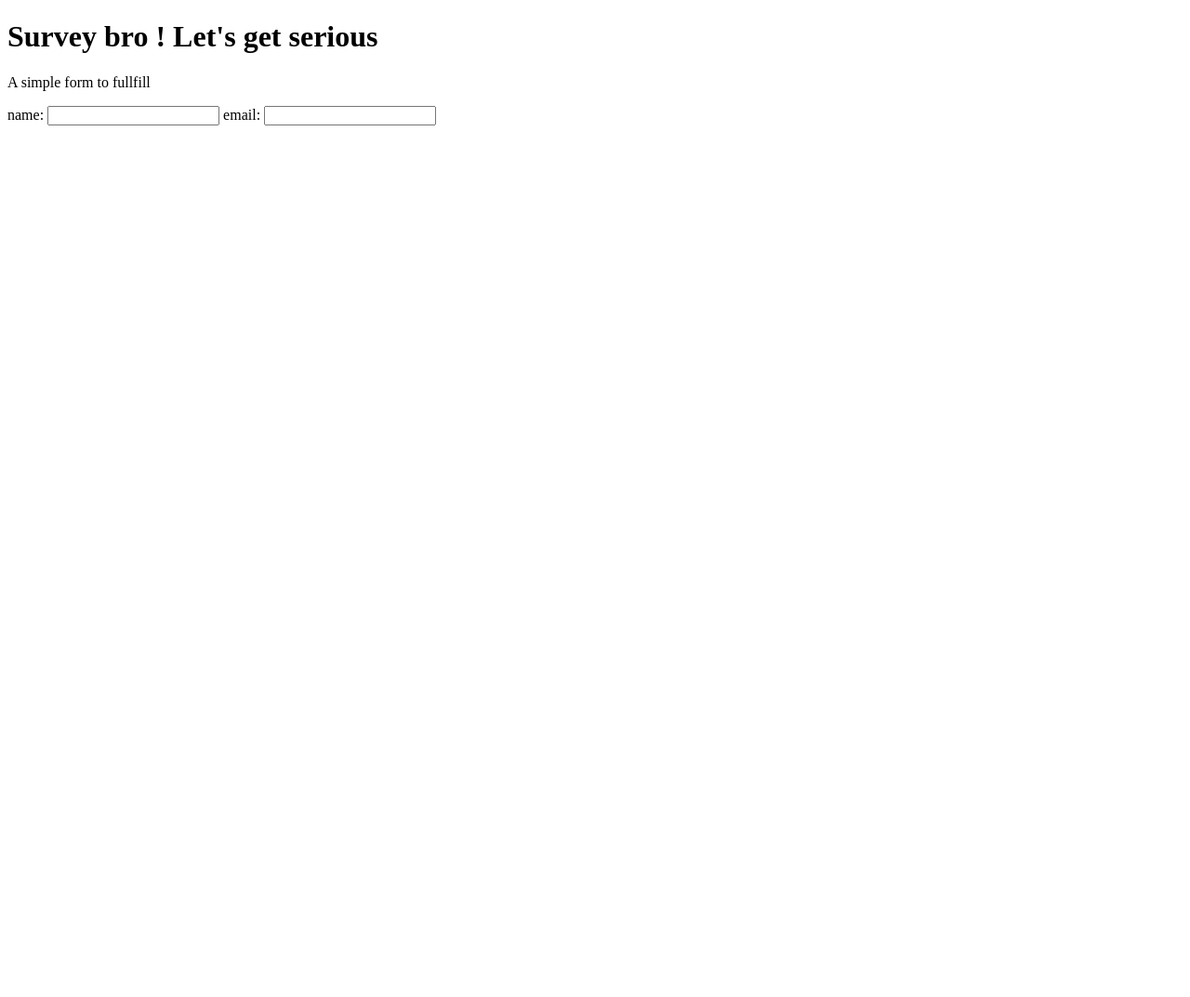
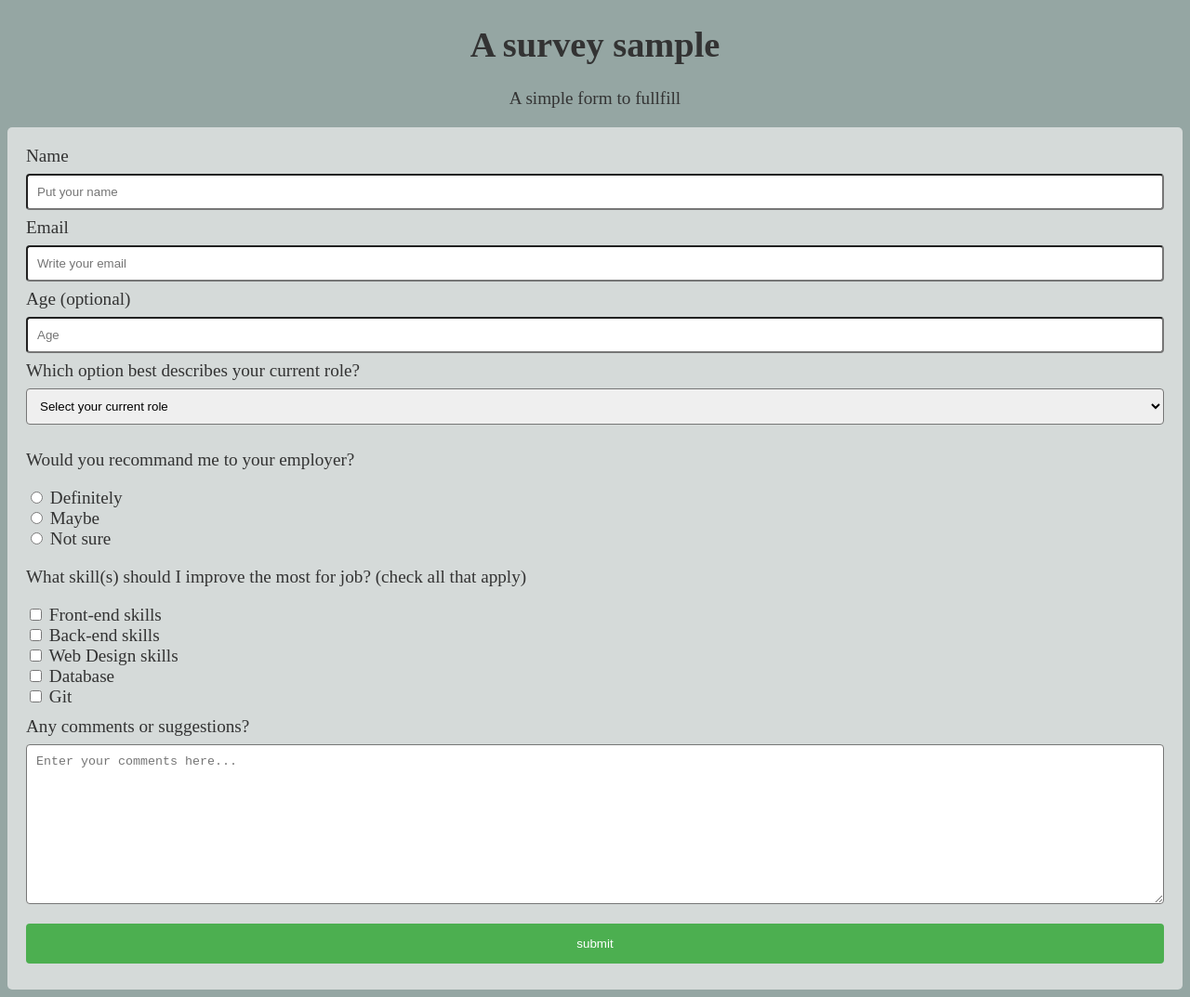
Before and after one commit to joanis96/surveyform, a plain HTML site: page index.html in a window 1280 px wide. Shown: the whole page at 93% size. Before the commit the page ends 800 px from the top, so only its background shows below. Drawn offline with Linux system fonts and the light colour scheme.

Commit message:
upgraded version
almost done for now

```diff
--- a/index.html
+++ b/index.html
@@ -1,22 +1,65 @@
 <!DOCTYPE html>
 <html lang="en">
+
 <head>
     <meta charset="UTF-8">
     <meta http-equiv="X-UA-Compatible" content="IE=edge">
     <meta name="viewport" content="width=device-width, initial-scale=1.0">
     <title>Survey form</title>
-    <link rel="stylesheet" href="style.css">
+    <link rel="stylesheet" href="styles.css">
 </head>
+
 <body>
     <main>
-        <h1 id="title">Survey bro ! Let's get serious</h1>
+        <h1 id="title">A survey sample</h1>
         <p id="description">A simple form to fullfill</p>
-        <form action="" id="survey-form">
-            <label for="name">name:</label>
-            <input type="text" id="name">
-            <label for="email">email:</label>
-            <input type="email" id="email">
-        </form>
+        <div id="form-div">
+            <form action="" id="survey-form">
+                <label for="name" class="name" id="name-label">Name</label>
+                <input type="text" id="name" name="name" required placeholder="Put your name">
+                <label for="email" class="label-name" id="email-label">Email </label>
+                <input type="email" id="email" name="email" required placeholder="Write your email">
+                <label for="number" class="label-name" id="number-label">Age (optional) </label>
+                <input type="number" id="number" min="10" max="110" name="age" placeholder="Age">
+                <label for="dropdown" class="label-name">Which option best describes your current role?</label>
+                <select name="current-role" id="dropdown">
+                    <option value="" disabled selected hidden>Select your current role</option>
+                    <option value="Student">Student</option>
+                    <option value="Full time job">Full time job</option>
+                    <option value="Full time learner">Full time learner</option>
+                    <option value="Prefer not to say">Prefer not to say</option>
+                    <option value="Other">Other</option>
+                </select> <br>
+                <p>Would you recommand me to your employer?</p>
+                <input type="radio" id="definitely" name="yesorno" value="definitely">
+                <label for="definitely">Definitely</label> <br>
+                <input type="radio" id="maybe" name="yesorno" value="maybe">
+                <label for="maybe">Maybe</label> <br>
+                <input type="radio" id="notsure" name="yesorno" value="notsure">
+                <label for="notsure">Not sure</label> <br>
+
+                <p>What skill(s) should I improve the most for job? (check all that apply)</p>
+                <input type="checkbox" id="front-end" name="front-end" value="front-end">
+                <label for="front-end">Front-end skills</label> <br>
+                <input type="checkbox" id="back-end" name="back-end" value="back-end">
+                <label for="back-end">Back-end skills</label> <br>
+                <input type="checkbox" id="web-design" name="web-design" value="web-design">
+                <label for="web-design">Web Design skills</label> <br>
+                <input type="checkbox" id="database" name="database" value="database">
+                <label for="database">Database</label> <br>
+                <input type="checkbox" id="git" name="git" value="git">
+                <label for="git">Git</label> <br>
+
+                <div id="textarea">
+                    <label for="review" class="label-name">Any comments or suggestions?</label>
+                    <textarea name="review" id="review" cols="30" rows="10"
+                        placeholder="Enter your comments here..."></textarea>
+                </div>
+
+                <input type="submit" value="submit" id="submit">
+            </form>
+        </div>
     </main>
 </body>
+
 </html>
--- /dev/null
+++ b/styles.css
@@ -0,0 +1,54 @@
+html{
+    font-size: 1.2rem;
+}
+
+body {
+    background-color: #95A6A3;
+    color: rgb(51, 51, 51);
+}
+
+#title, #description {
+    text-align: center;
+}
+
+#form-div {
+    background-color: #f2f2f2af;
+    border-radius: 5px;
+    padding: 20px;
+}
+
+#textarea{
+    margin-top: 10px;
+}
+
+input[type=text], input[type=email], input[type=number], select, textarea  {
+    width: 100%;
+    padding: 10px 10px;
+    margin: 8px 0;
+    display: inline-block;
+    border-radius: 4px;
+    box-sizing: border-box;
+}
+
+input[type=submit] {
+    width: 100%;
+    background-color: #4caf50;
+    color: white;
+    padding: 14px 20px;
+    margin: 8px 0;
+    border: none;
+    border-radius: 4px;
+    cursor: pointer;
+}
+
+input[type=submit]:hover {
+    background-color: #45a049;
+}
+
+.label-name {
+    display: block;
+}
+
+#submit {
+    display: block;
+}
```
